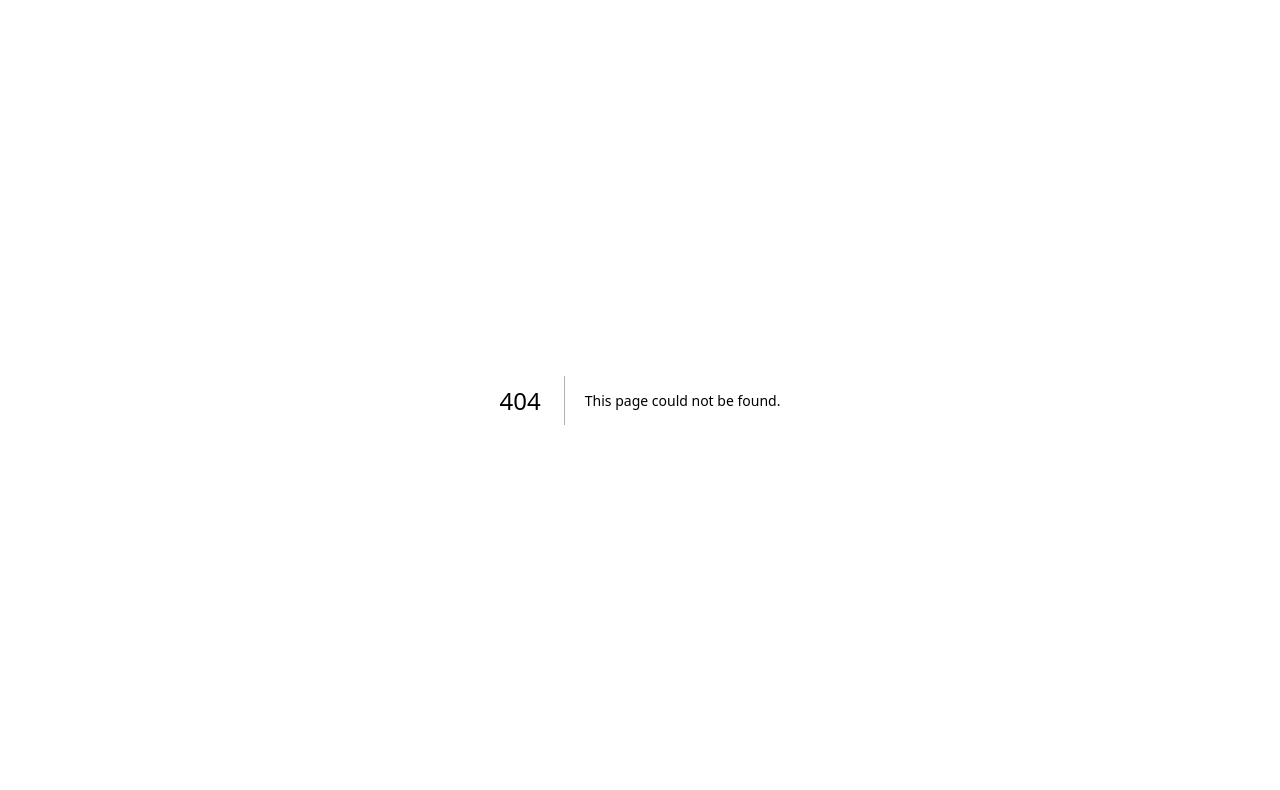
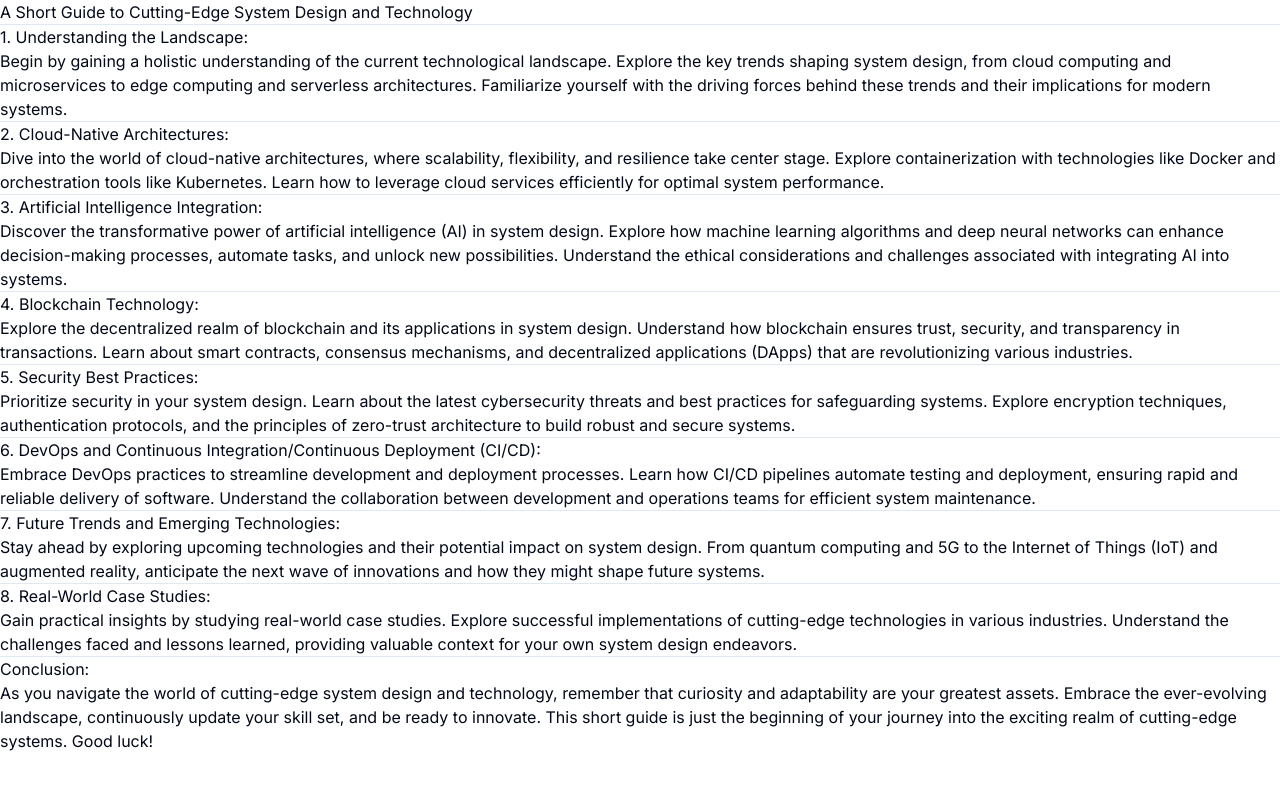
Before and after one commit to johndeniel/Future, a Next.js app: page /docs/architecture/overview in a window 1280 px wide. Before the commit this address had no page. Shown: the top 790 px of the page. Built offline with nearby package versions, Linux system fonts and the light colour scheme.

Commit message:
Architecture

```diff
--- /dev/null
+++ b/src/pages/docs/architecture/_meta.json
@@ -0,0 +1,3 @@
+{
+  "overview": ""
+}
--- /dev/null
+++ b/src/pages/docs/architecture/overview.mdx
@@ -0,0 +1,60 @@
+---
+title: 'Overview'
+description: ''
+---
+
+# A Short Guide to Cutting-Edge System Design and Technology
+
+---
+
+## 1. Understanding the Landscape:
+
+Begin by gaining a holistic understanding of the current technological landscape. Explore the key trends shaping system design, from cloud computing and microservices to edge computing and serverless architectures. Familiarize yourself with the driving forces behind these trends and their implications for modern systems.
+
+---
+
+## 2. Cloud-Native Architectures:
+
+Dive into the world of cloud-native architectures, where scalability, flexibility, and resilience take center stage. Explore containerization with technologies like Docker and orchestration tools like Kubernetes. Learn how to leverage cloud services efficiently for optimal system performance.
+
+---
+
+## 3. Artificial Intelligence Integration:
+
+Discover the transformative power of artificial intelligence (AI) in system design. Explore how machine learning algorithms and deep neural networks can enhance decision-making processes, automate tasks, and unlock new possibilities. Understand the ethical considerations and challenges associated with integrating AI into systems.
+
+---
+
+## 4. Blockchain Technology:
+
+Explore the decentralized realm of blockchain and its applications in system design. Understand how blockchain ensures trust, security, and transparency in transactions. Learn about smart contracts, consensus mechanisms, and decentralized applications (DApps) that are revolutionizing various industries.
+
+---
+
+## 5. Security Best Practices:
+
+Prioritize security in your system design. Learn about the latest cybersecurity threats and best practices for safeguarding systems. Explore encryption techniques, authentication protocols, and the principles of zero-trust architecture to build robust and secure systems.
+
+---
+
+## 6. DevOps and Continuous Integration/Continuous Deployment (CI/CD):
+
+Embrace DevOps practices to streamline development and deployment processes. Learn how CI/CD pipelines automate testing and deployment, ensuring rapid and reliable delivery of software. Understand the collaboration between development and operations teams for efficient system maintenance.
+
+---
+
+## 7. Future Trends and Emerging Technologies:
+
+Stay ahead by exploring upcoming technologies and their potential impact on system design. From quantum computing and 5G to the Internet of Things (IoT) and augmented reality, anticipate the next wave of innovations and how they might shape future systems.
+
+---
+
+## 8. Real-World Case Studies:
+
+Gain practical insights by studying real-world case studies. Explore successful implementations of cutting-edge technologies in various industries. Understand the challenges faced and lessons learned, providing valuable context for your own system design endeavors.
+
+---
+
+## Conclusion:
+
+As you navigate the world of cutting-edge system design and technology, remember that curiosity and adaptability are your greatest assets. Embrace the ever-evolving landscape, continuously update your skill set, and be ready to innovate. This short guide is just the beginning of your journey into the exciting realm of cutting-edge systems. Good luck!
```
Also changed, not shown: src/pages/docs/_meta.json (+4 -3 lines), src/pages/docs/index.mdx (+7 -1 lines).
